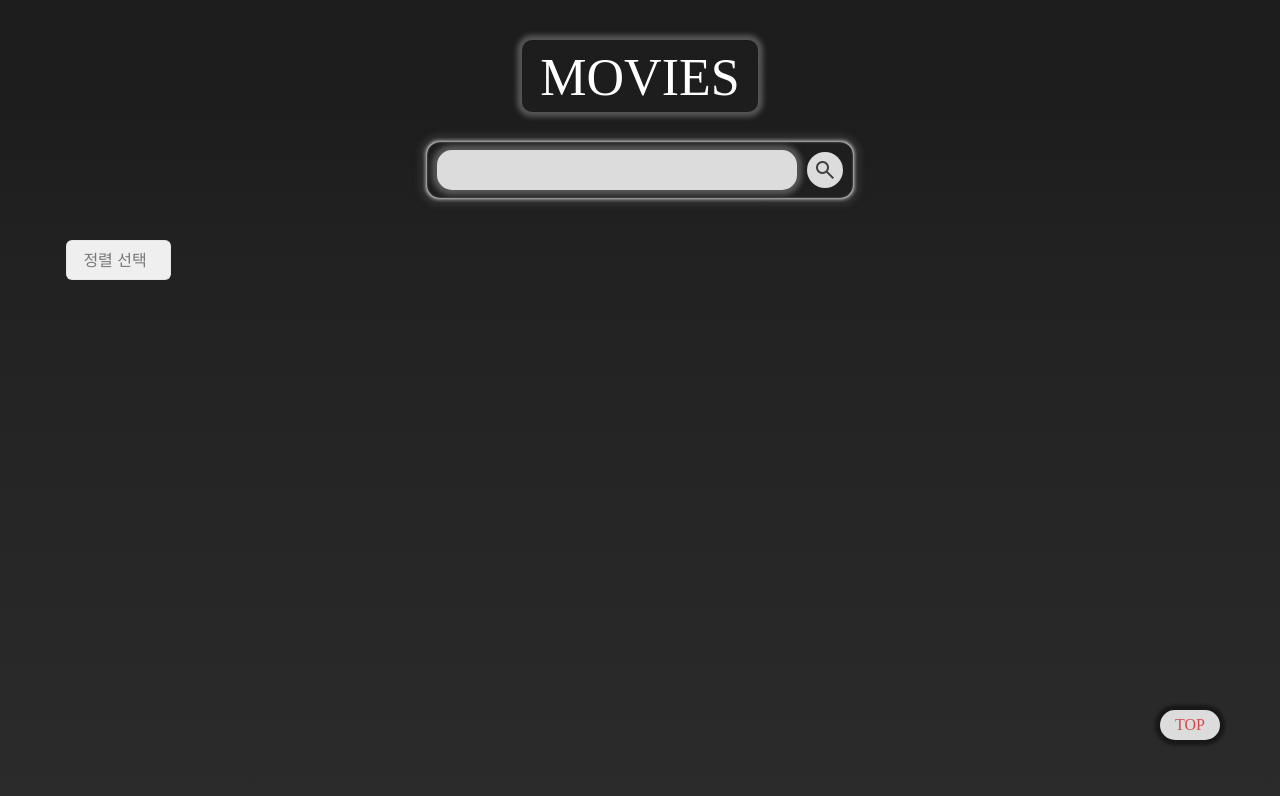
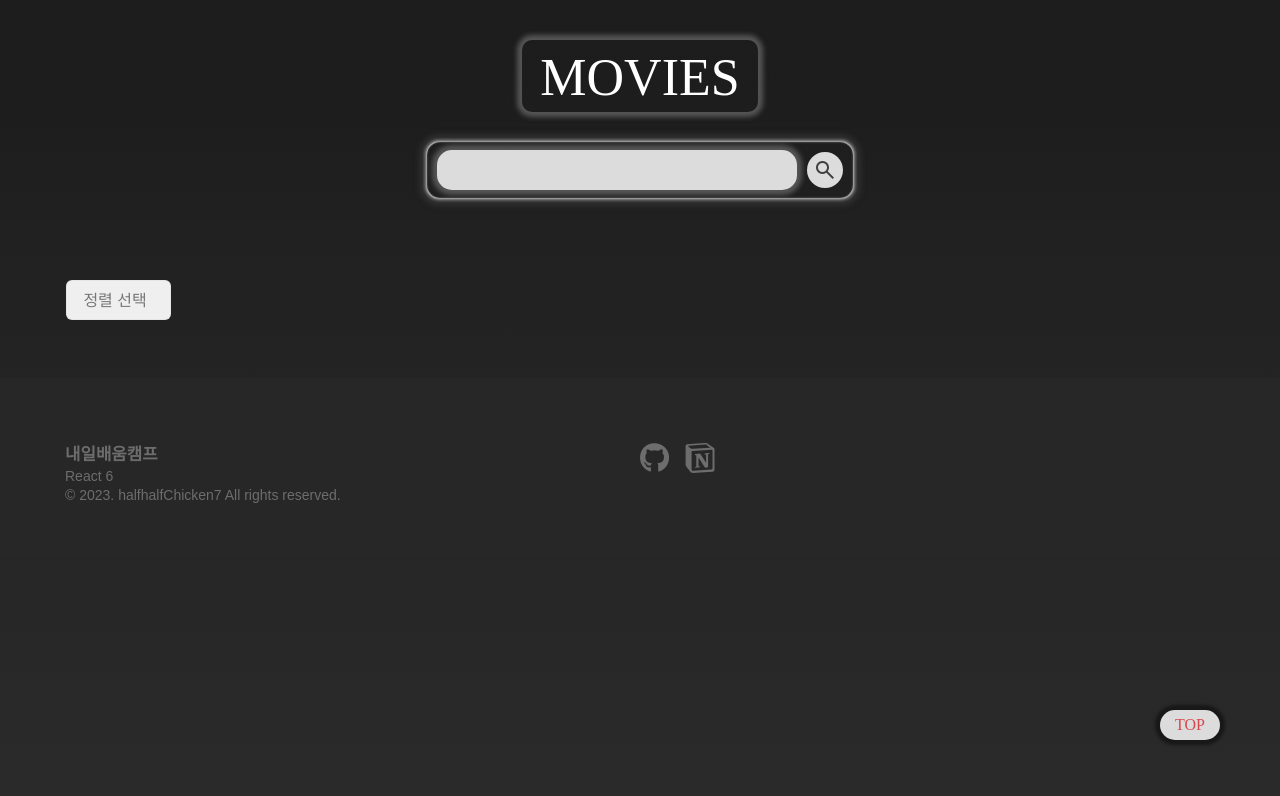
Before and after one commit to halfhalf-chicken/halfchicken-movie, a Flask app: page / in a window 1280 px wide. Shown: the top 796 px of the page. Run offline with Flask 3, Linux system fonts and the light colour scheme; some libraries are stand-ins or nearby versions; some web fonts are replaced.

Commit message:
footer추가, 코드정리

```diff
--- a/static/css/main.css
+++ b/static/css/main.css
@@ -251,14 +251,17 @@ header h1 a {
   flex-direction: column;
   gap: 10px;
   color: #ffffff;
-  padding: 20px 10px 10px;
+  padding: 20px 6px 2px;
 }
 
 .content-text h3 {
   text-align: center;
-  font-size: 14px;
+  font-size: 20px;
   font-weight: bold;
-  /* font-family: 'mazius-regular'; 한글 타이틀 불러오면 폰트가 안예뻐요 ㅎㅎ 아니면 영문으로 불러올까요?*/
+  display: flex;
+  height: 40px;
+  align-items: center;
+  justify-content: center;
 }
 
 .content-text hr {
@@ -272,7 +275,8 @@ header h1 a {
   -webkit-line-clamp: 3;
   -webkit-box-orient: vertical;
 
-  font-size: 12px;
+  font-size: 16px;
+  line-height: 1.3;
   white-space: normal;
   overflow: hidden;
   word-wrap: break-word;
@@ -297,6 +301,11 @@ header h1 a {
   z-index: 1;
   /* margin-left: 0.5vw; */
   margin-bottom: 8px;
+  cursor: pointer;
+}
+
+.movie-sort .dropdown button {
+  cursor: pointer;
 }
 
 .movie-sort .dropdown-toggle {
@@ -353,7 +362,7 @@ header h1 a {
 
 @media (min-width: 768px) {
   .main-card-section {
-    margin-top: 240px;
+    margin-top: 280px;
   }
 
   .content {
@@ -365,6 +374,10 @@ header h1 a {
   .average {
     font-size: 14px;
     padding: 2px 7px 6px;
+  }
+
+  .content-text {
+    padding: 20px 15px;
   }
 
   .content-text h3 {
@@ -463,3 +476,68 @@ nav button {
     right: 60px;
   }
 }
+
+/***** footer *****/
+footer {
+  background-color: #272727;
+}
+
+.footWrap {
+  max-width: 1200px;
+  margin: 0 auto;
+  display: flex;
+  flex-wrap: wrap;
+  padding: 50px 25px;
+}
+
+.footWrap ul {
+  width: 100%;
+  color: rgb(109 109 109);
+  font-size: 14px;
+  letter-spacing: 1.4;
+  line-height: 1.4;
+  margin-top: 15px;
+}
+
+.footWrap ul.sns {
+  display: flex;
+  flex-wrap: nowrap;
+}
+
+.footWrap ul li {
+  margin-right: 7px;
+}
+
+.footWrap ul li a {
+  display: inline-block;
+  color: inherit;
+  width: 20px;
+}
+
+.footWrap ul li a i {
+  font-size: 20px;
+}
+
+.footWrap .bold {
+  font-size: 1.2em;
+  font-weight: bold;
+}
+
+@media (min-width: 768px) {
+  .footWrap ul {
+    width: 50%;
+  }
+
+  .footWrap ul li {
+    margin-right: 15px;
+  }
+
+  .footWrap ul li a {
+    width: 30px;
+  }
+
+  .footWrap ul li a i {
+    font-size: 30px;
+  }
+
+}
--- a/static/modules/fetchurl.js
+++ b/static/modules/fetchurl.js
@@ -1,3 +1 @@
 export const URL = 'https://api.themoviedb.org/3/movie/top_rated?language=en-US&page=1';
-
-export const URLPOPULAR = 'https://api.themoviedb.org/3/movie/popular?language=ko-KR&page=1';
--- a/static/modules/options.js
+++ b/static/modules/options.js
@@ -13,11 +13,3 @@ export const OPTIONSDETAIL = {
     Authorization: 'Bearer eyJhbGciOiJIUzI1NiJ9.eyJhdWQiOiJhYjdkNzRhNTRiYzEzNTE4ZDgyMTc1MjAzNzM4MzliNSIsInN1YiI6IjY0NzA4OGI1NTQzN2Y1MDE0NzVmMDU0ZSIsInNjb3BlcyI6WyJhcGlfcmVhZCJdLCJ2ZXJzaW9uIjoxfQ.FaD0cXTgqDH5QUE4-ZoUBQJFr9fuQMr0VtpdOJEbTxE',
   },
 };
-
-export const OPTIONSPOPULAR = {
-  method: 'GET',
-  headers: {
-    accept: 'application/json',
-    Authorization: 'Bearer eyJhbGciOiJIUzI1NiJ9.eyJhdWQiOiI5M2NjNDc1OTdlZTYxZjYzNGIyY2Q2M2IzMjU4OWU4NCIsInN1YiI6IjY0NzA4ODVmNzI2ZmIxMDE0NGU2MTFjMSIsInNjb3BlcyI6WyJhcGlfcmVhZCJdLCJ2ZXJzaW9uIjoxfQ.zwtwBOelR-_HKiWkX99qxzRAQ9gkpp8PTRKAg8pIhy0',
-  },
-};
--- a/templates/index.html
+++ b/templates/index.html
@@ -10,6 +10,8 @@
     <link rel="stylesheet" href="../static/css/main.css" />
 
     <script type="module" src="../static/modules/main.js"></script>
+    <!-- Web Icon -->
+    <script src="https://kit.fontawesome.com/a881f3a9e8.js" crossorigin="anonymous"></script>
   </head>
   <body>
     <header>
@@ -44,10 +46,13 @@
                   <button type="button" value="1" class="dropdown-option sorting-pop">인기순</button>
                 </li>
                 <li class="dropdown-item">
-                  <button type="button" value="1" class="dropdown-option sorting-name">이름순</button>
+                  <button type="button" value="2" class="dropdown-option sorting-name">이름순</button>
                 </li>
                 <li class="dropdown-item">
-                  <button type="button" value="2" class="dropdown-option sorting-avg">평점순</button>
+                  <button type="button" value="3" class="dropdown-option sorting-avg">평점순</button>
+                </li>
+                <li class="dropdown-item">
+                  <button type="button" value="4" class="dropdown-option sorting-release">최신순</button>
                 </li>
               </ul>
             </div>
@@ -57,6 +62,23 @@
         <!-- 영화 리스트 -->
         <div id="flex-box"></div>
       </section>
+      <footer>
+        <div class="footWrap">
+          <ul>
+            <li class="bold">내일배움캠프</li>
+            <li>React 6</li>
+            <li>&copy; 2023. halfhalfChicken7 All rights reserved.</li>
+          </ul>
+          <ul class="sns">
+            <li>
+              <a href="https://github.com/halfhalf-chicken/halfchicken-movie" target="_blank"><i class="fab fa-brands fa-github"></i></a>
+            </li>
+            <li>
+              <a href="https://www.notion.so/fcdd098d699d4583a94caae6a3eff5d6" target="_blank"><img src="../static/img/notion.svg" alt="" /></a>
+            </li>
+          </ul>
+        </div>
+      </footer>
 
       <aside>
         <nav>
```
Also changed, not shown: static/modules/main.js (+26 -57 lines), templates/detail.html (+17 -11 lines), static/img/notion.svg (added).
